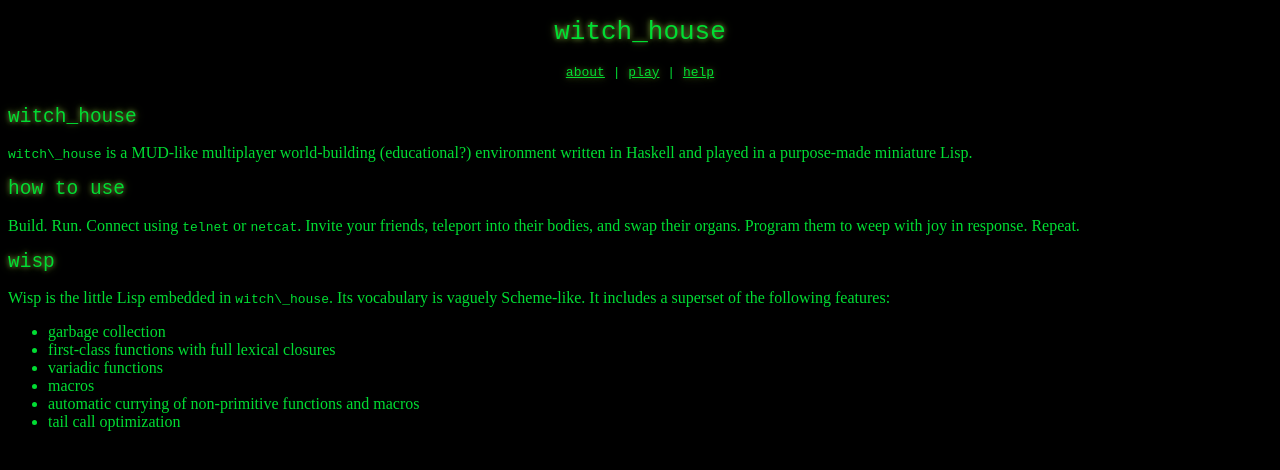
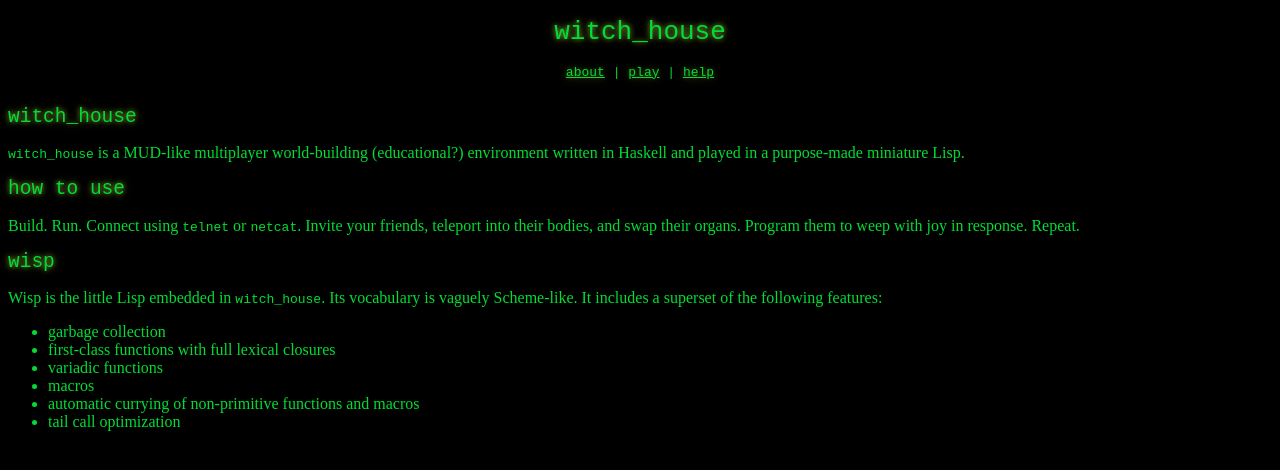
Before and after one commit to cofinalsubnets/witch_house, a Jekyll site: the page built from about.md, in a window 1280 px wide. Shown: the top 470 px of the page. Built offline with Jekyll 4.4.1, drawn with Linux system fonts in a browser that asks for light colours.

Commit message:
fix code spans

```diff
--- a/about.md
+++ b/about.md
@@ -5,7 +5,7 @@ title: about
 witch\_house
 ---
 
-`witch\_house` is a MUD-like multiplayer world-building (educational?) environment written in Haskell and played in a purpose-made miniature Lisp.
+`witch_house` is a MUD-like multiplayer world-building (educational?) environment written in Haskell and played in a purpose-made miniature Lisp.
 
 how to use
 ---
@@ -16,7 +16,7 @@ Build. Run. Connect using `telnet` or `netcat`. Invite your friends, teleport in
 wisp
 ---
 
-Wisp is the little Lisp embedded in `witch\_house`. Its vocabulary is vaguely Scheme-like. It includes a superset of the following features:
+Wisp is the little Lisp embedded in `witch_house`. Its vocabulary is vaguely Scheme-like. It includes a superset of the following features:
 
 - garbage collection
 - first-class functions with full lexical closures
```
